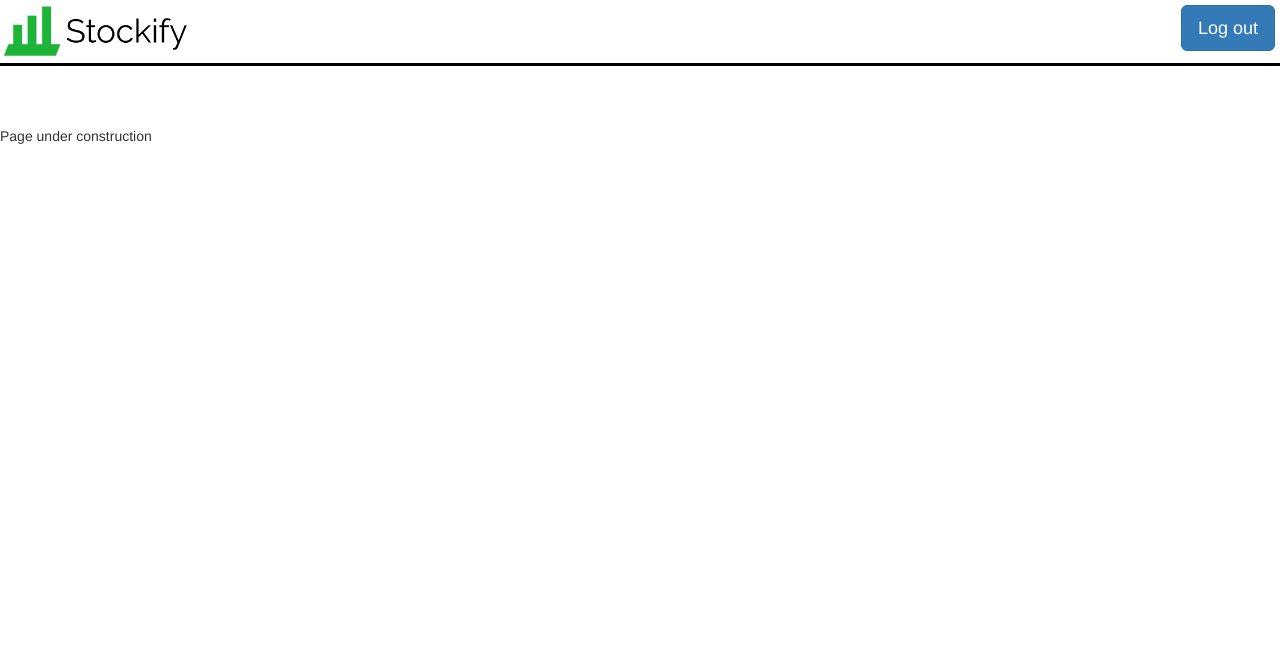
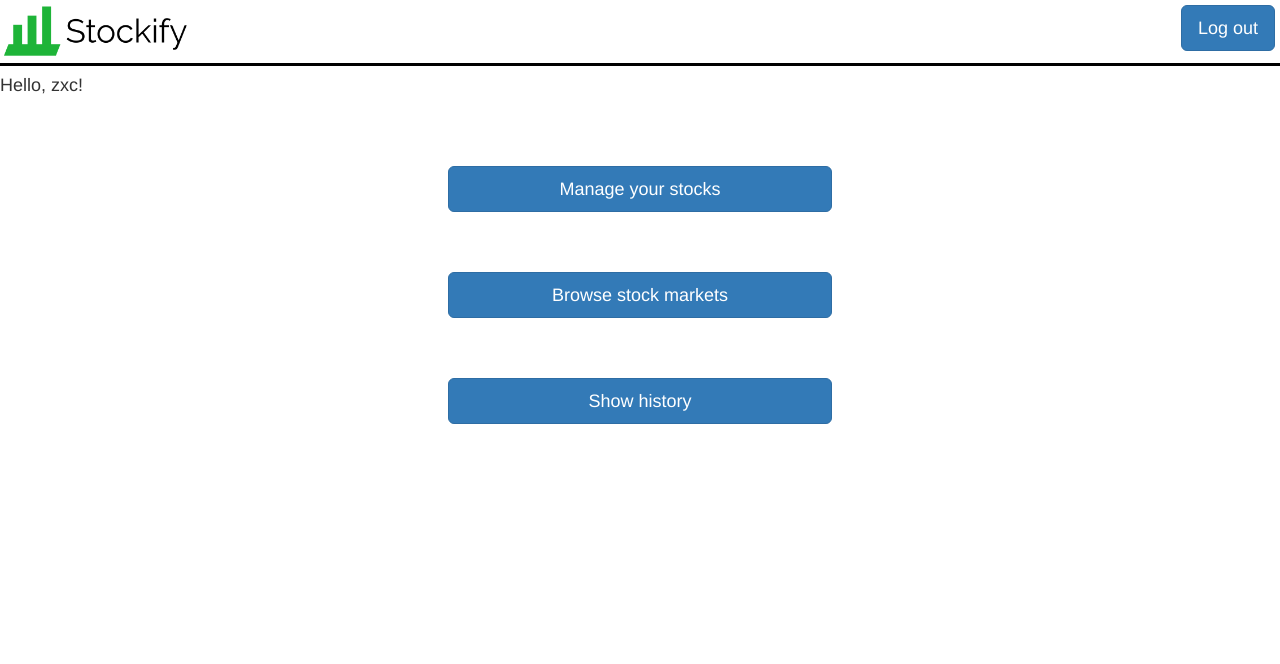
Before and after one commit to TomaszMichalski/python-course, a Django app: page /main in a window 1280 px wide. Shown: the top 664 px of the page. Run offline with Django 3.2, Linux system fonts and the light colour scheme; a user stored in the database is signed in; some libraries are stand-ins or nearby versions.

Commit message:
Main template and main/. placeholders

```diff
--- a/Projekt3/Stockify/stocks/templates/account/login.html
+++ b/Projekt3/Stockify/stocks/templates/account/login.html
@@ -5,6 +5,8 @@
 <style>
     td { padding: 5px }
 </style>
+
+<br /><br /><br />
 
 {% if user.is_authenticated %}
     {% include "account/already_logged.html" %}
@@ -24,7 +26,7 @@
                     </div>
                     {% endfor %}
                 </table>
-                <button class="btn btn-primary" style="width: 100%">Log in</button>
+                <button class="btn btn-primary btn-lg" style="width: 100%">Log in</button>
             </form>
             {% if form.errors %}
             <p style="color: red">Invalid username or password, please try again</p>
--- a/Projekt3/Stockify/stocks/templates/account/register.html
+++ b/Projekt3/Stockify/stocks/templates/account/register.html
@@ -5,6 +5,8 @@
 <style>
         td { padding: 5px }
 </style>
+
+<br /><br /><br />
 
 {% if user.is_authenticated %}
     {% include "account/already_logged.html" %}
@@ -27,7 +29,7 @@
                     </div>
                     {% endfor %}
                 </table>
-                <button class="btn btn-primary" style="width: 100%">Register</button>
+                <button class="btn btn-primary btn-lg" style="width: 100%">Register</button>
             </form>
         </div>
     </center>
--- a/Projekt3/Stockify/stocks/templates/base.html
+++ b/Projekt3/Stockify/stocks/templates/base.html
@@ -31,8 +31,6 @@
             {% endif %}
         </div>
 
-        <br /><br /><br />
-
         {% block content %}
         {% endblock %}
 
--- a/Projekt3/Stockify/stocks/templates/other/error.html
+++ b/Projekt3/Stockify/stocks/templates/other/error.html
@@ -3,6 +3,7 @@
 {% block content %}
 
 <center>
+    <br /><br /><br />
     <p>Page does not exist</p>
     <br /><br /><br />
     <a href={% url 'index' %} class="btn btn-primary btn-lg" role="button">Back</a>
--- /dev/null
+++ b/Projekt3/Stockify/stocks/templates/other/under_construction.html
@@ -0,0 +1,4 @@
+<center>
+    <p>Page under construction</p>
+    <a href={% url 'index' %} class="btn btn-primary btn-lg" role="button">Back</a>
+</center>
--- a/Projekt3/Stockify/stocks/templates/stocks/main.html
+++ b/Projekt3/Stockify/stocks/templates/stocks/main.html
@@ -2,6 +2,23 @@
 
 {% block content %}
 
-<p>Page under construction</p>
+<style>
+    .group {
+        width: 30%
+    }
+</style>
+
+<h4>Hello, {{ user.first_name }}!</h4>
+
+<center>
+    <div class="group">
+        <br /><br /><br />
+        <a href={% url 'manage' %} class="btn btn-primary btn-lg btn-block" role="button">Manage your stocks</a>
+        <br /><br /><br />
+        <a href={% url 'browse' %} class="btn btn-primary btn-lg btn-block" role="button">Browse stock markets</a>
+        <br /><br /><br />
+        <a href={% url 'history' %} class="btn btn-primary btn-lg btn-block" role="button">Show history</a>
+    </div>
+</center>
 
 {% endblock %}
--- a/Projekt3/Stockify/stocks/urls.py
+++ b/Projekt3/Stockify/stocks/urls.py
@@ -9,5 +9,8 @@ urlpatterns = [
     path('logout/', auth_views.LogoutView.as_view(template_name='account/logout.html'), name='logout'),
     path('register/', views.register, name='register'),
     re_path(r'^main[/]?$', views.main, name='main'),
+    path('main/browse/', views.browse, name='browse'),
+    path('main/manage/', views.manage, name='manage'),
+    path('main/history/', views.manage, name='history'),
     re_path(r'', views.page_not_found, name='error')
 ]
--- a/Projekt3/Stockify/stocks/views.py
+++ b/Projekt3/Stockify/stocks/views.py
@@ -13,7 +13,24 @@ def index(request):
     return render(request, 'stocks/index.html', {})
 
 def main(request):
+    if not request.user.is_authenticated:
+        return redirect('index')
     return render(request, 'stocks/main.html', {})
+
+def browse(request):
+    if not request.user.is_authenticated:
+        return redirect('index')
+    return render(request, 'stocks/browse.html', {})
+
+def manage(request):
+    if not request.user.is_authenticated:
+        return redirect('index')
+    return render(request, 'stocks/manage.html', {})
+
+def history(request):
+    if not request.user.is_authenticated:
+        return redirect('index')
+    return render(request, 'stocks/history.html', {})
 
 def register(request):
     if request.method == 'POST':
```
Also changed, not shown: Projekt3/Stockify/stocks/templates/account/logout.html (+6 -2 lines), Projekt3/Stockify/stocks/templates/stocks/browse.html (added, +7 -0 lines), Projekt3/Stockify/stocks/templates/stocks/history.html (added, +7 -0 lines), Projekt3/Stockify/stocks/templates/stocks/index.html (+11 -2 lines), Projekt3/Stockify/stocks/templates/stocks/manage.html (added, +7 -0 lines), Projekt3/Stockify/db.sqlite3.
